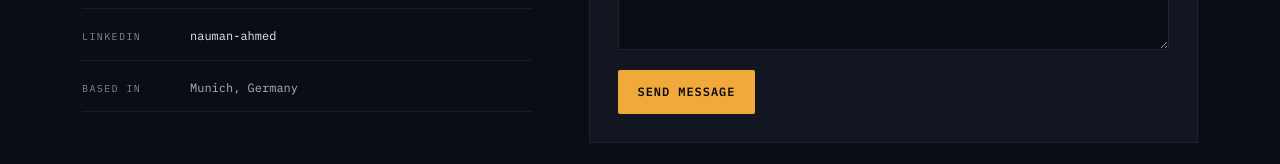
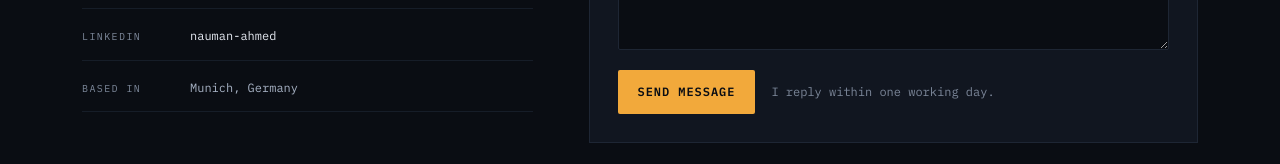
Before and after one commit to nauman-ahmed/portfolio_website, a React (Vite) app: page / in a window 1280 px wide. Shown: the part 8553-8717 px from the top of the page. Built offline with nearby package versions, Linux system fonts and the light colour scheme.

Commit message:
Updated email issue

```diff
--- a/package.json
+++ b/package.json
@@ -10,6 +10,8 @@
     "preview": "vite preview"
   },
   "dependencies": {
+    "@vercel/analytics": "^2.0.1",
+    "@vercel/speed-insights": "^2.0.0",
     "nodemailer": "^10.0.3",
     "react": "^18.3.1",
     "react-dom": "^18.3.1",
--- a/src/App.jsx
+++ b/src/App.jsx
@@ -1,4 +1,6 @@
 import { useEffect } from 'react'
+import { Analytics } from '@vercel/analytics/react'
+import { SpeedInsights } from '@vercel/speed-insights/react'
 import useReveal from './hooks/useReveal'
 import './styles/tokens.css'
 import './styles/hero.css'
@@ -55,6 +57,8 @@ function App() {
       <Publications />
       <Contact />
       <Footer />
+      <Analytics />
+      <SpeedInsights />
     </>
   )
 }
--- a/src/sections/Contact.jsx
+++ b/src/sections/Contact.jsx
@@ -162,9 +162,14 @@ export default function Contact() {
                             />
                         </label>
 
-                        <button type="submit" className="btn-signal cform__submit" disabled={sending}>
-                            {sending ? 'Sending…' : 'Send message'}
-                        </button>
+                        <div className="cform__send">
+                            <button type="submit" className="btn-signal cform__submit" disabled={sending}>
+                                {sending ? 'Sending…' : 'Send message'}
+                            </button>
+                            {/* Removes the "will this go into a void?" hesitation, which is
+                                the most common reason a filled-in form never gets sent. */}
+                            <span className="cform__promise">I reply within one working day.</span>
+                        </div>
                     </form>
                 </div>
             </div>
--- a/src/styles/work.css
+++ b/src/styles/work.css
@@ -829,3 +829,15 @@ body {
   height: 1px;
   overflow: hidden;
 }
+
+.cform__send {
+  display: flex;
+  align-items: center;
+  gap: calc(var(--spacing) * 2);
+  flex-wrap: wrap;
+}
+.cform__promise {
+  font-family: var(--font-mono);
+  font-size: var(--text-meta);
+  color: var(--color-ink-dim);
+}
```
Also changed, not shown: public/robots.txt (added), 2 other files (tests, documents, lock files or other folders).
